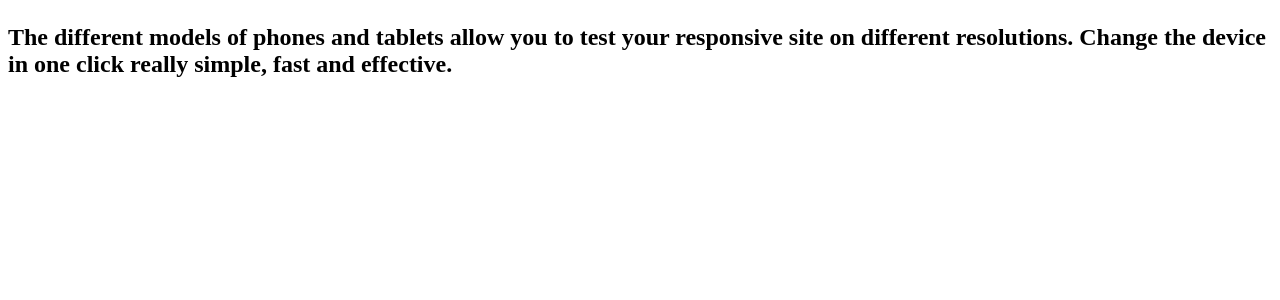
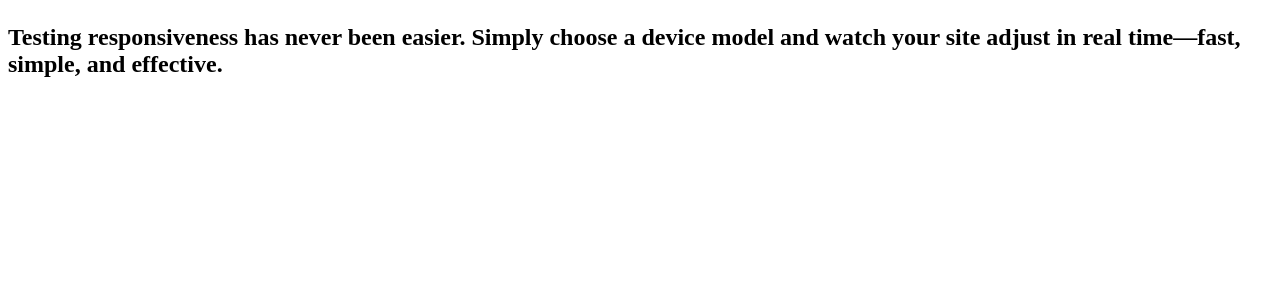
Before and after one commit to AXODUS21/DeviceLab, a Next.js app: page /Content2 in a window 1280 px wide. Shown: the top 300 px of the page. Built offline with nearby package versions, Linux system fonts and the light colour scheme.

Commit message:
fixing text

```diff
--- a/pages/Content2.tsx
+++ b/pages/Content2.tsx
@@ -13,12 +13,12 @@ const Content2 = () => {
         enableBlur={true}
         baseRotation={5}
         blurStrength={10}
-        textClassName='text-3xl'
-        containerClassName='w-1/3'
+        textClassName="text-3xl"
+        containerClassName="w-1/3"
       >
-          The different models of phones and tablets allow you to test your
-          responsive site on different resolutions. Change the device in
-          one click really simple, fast and effective.
+        Testing responsiveness has never been easier. Simply choose a device
+        model and watch your site adjust in real time—fast, simple, and
+        effective.
       </ScrollReveal>
     </div>
   );
```
